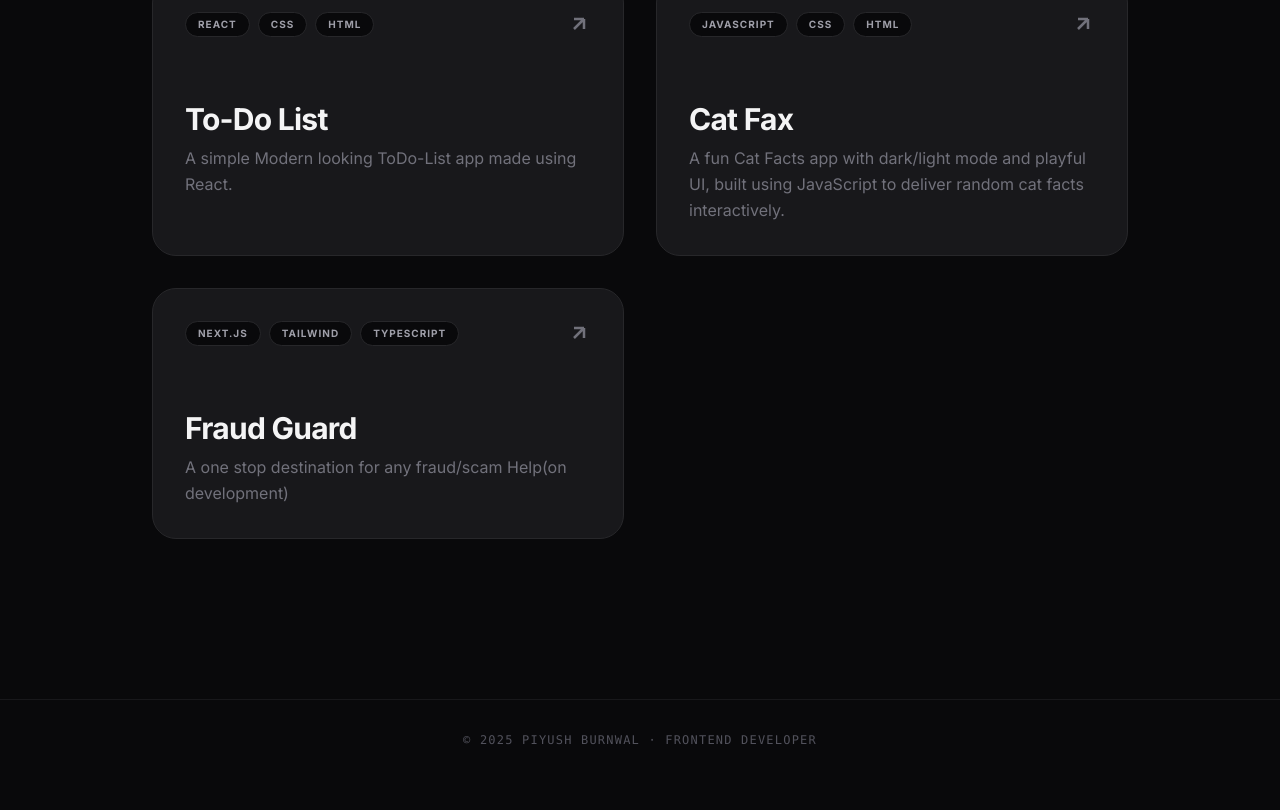
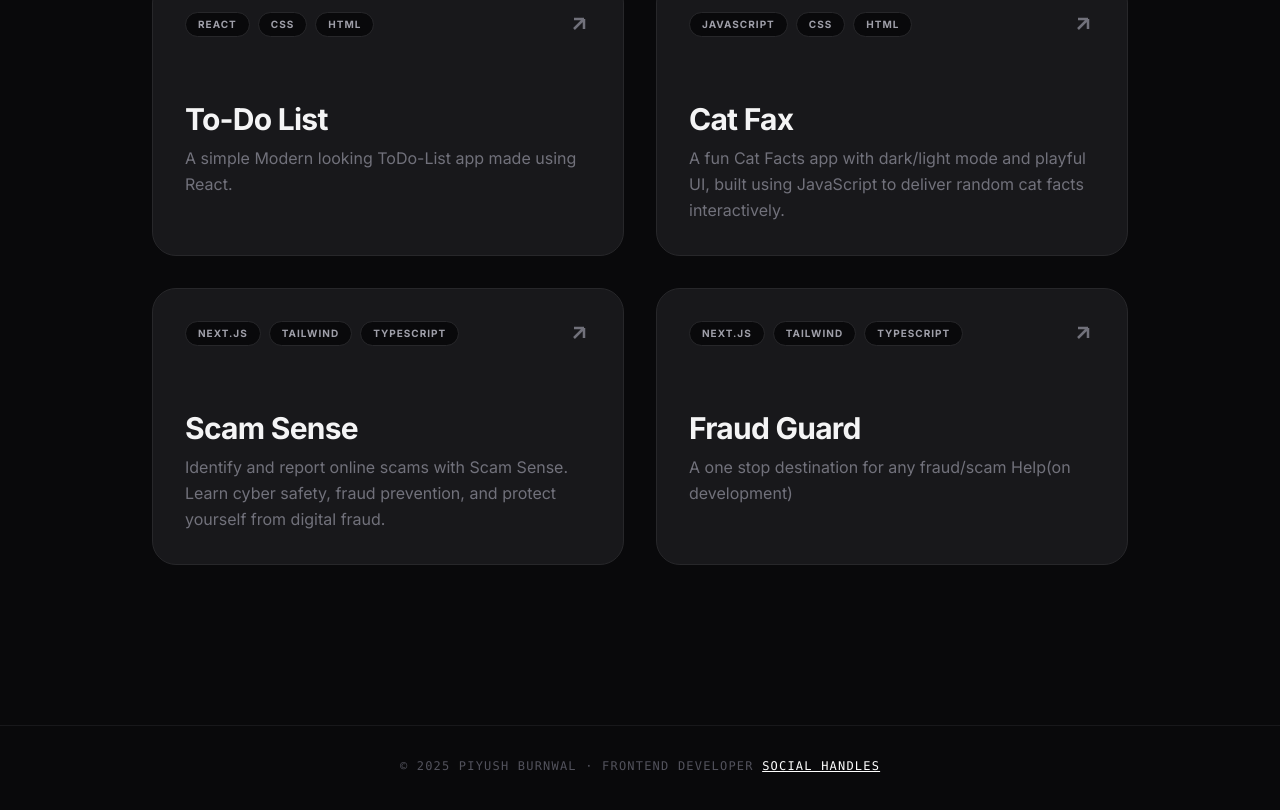
Before and after one commit to piyushbrl69/portfolio, a Next.js app: page / in a window 1280 px wide. Shown: the part 2442-3252 px from the top of the page. Before the commit the page ends 3230 px from the top, so only its background shows below. Built offline with nearby package versions, Linux system fonts and the light colour scheme.

Commit message:
Project section updated and minor improvements

```diff
--- a/app/data/projects.ts
+++ b/app/data/projects.ts
@@ -24,9 +24,16 @@ export const projects = [
     tech: ["JavaScript", "CSS", "HTML"]
   },
   {
+    title: "Scam Sense",
+    description: "Identify and report online scams with Scam Sense. Learn cyber safety, fraud prevention, and protect yourself from digital fraud.",
+    link: "https://scam-sense-web.vercel.app",
+    tech: ["Next.js", "Tailwind", "Typescript"]
+  },
+  {
     title: "Fraud Guard",
     description: "A one stop destination for any fraud/scam Help(on development)",
     link: "https://github.com/piyushbrl69/fraud-guard",
     tech: ["Next.js", "Tailwind", "Typescript"]
   },
+
 ];
--- a/app/page.tsx
+++ b/app/page.tsx
@@ -100,7 +100,10 @@ export default function Home() {
       </main>
       <footer className="mt-20 mb-10 pt-8 border-t border-zinc-900 text-center">
         <p className="text-xs font-mono text-zinc-600 uppercase tracking-widest">
-          © 2025 Piyush Burnwal · Frontend Developer
+          © 2025 Piyush Burnwal · Frontend Developer{" "}
+          <a href="/socials" className="text-white underline">
+            social handles
+          </a>
         </p>
       </footer>
     </div>
```
